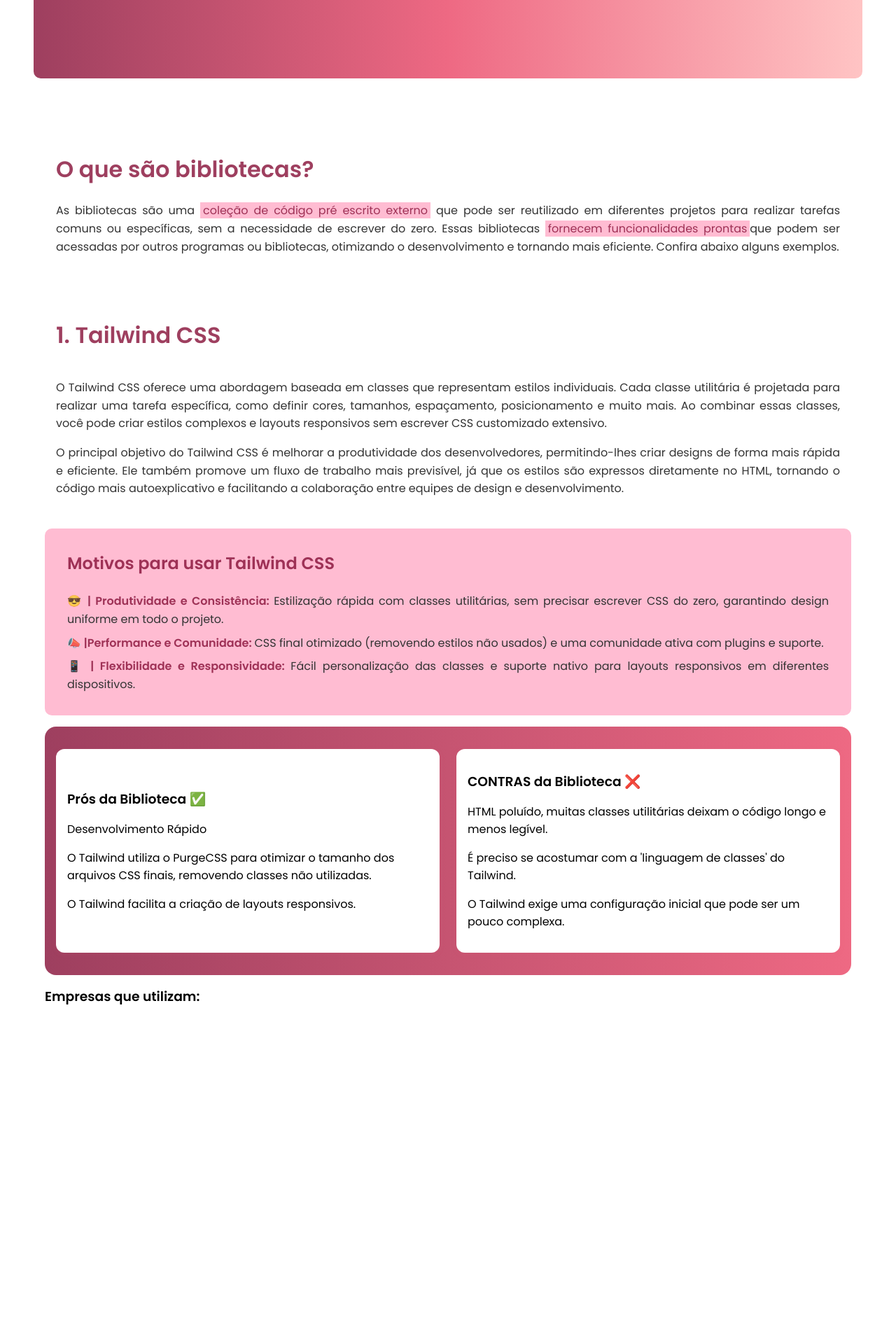
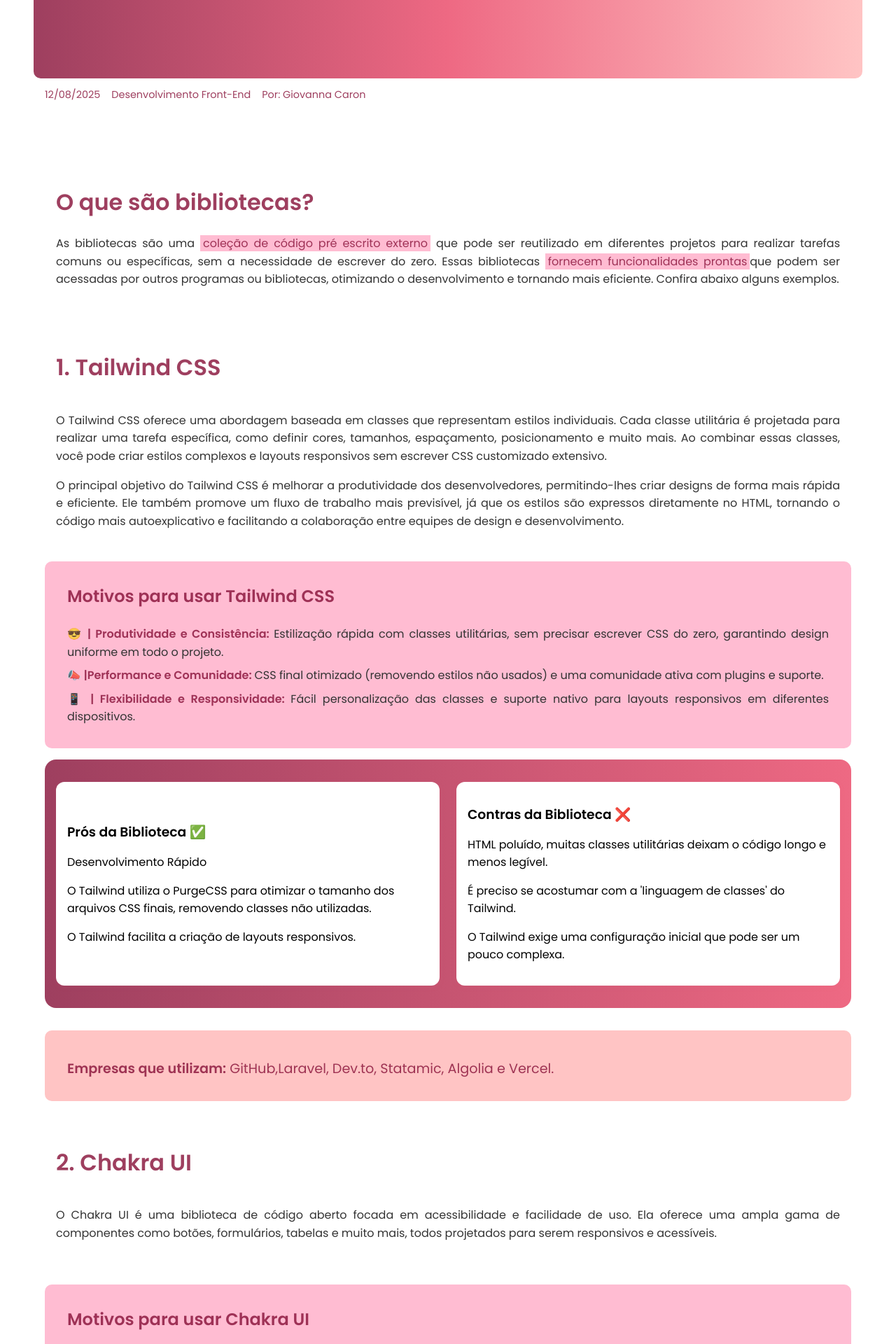
Before and after one commit to gihcaron/ATV04-Front, a Next.js app: page /routes/Bibliotecas in a window 1280 px wide. Shown: the part 460-2380 px from the top of the page at 70% size. Before the commit the page ends 1898 px from the top, so only its background shows below. Built offline with nearby package versions, Linux system fonts and the light colour scheme.

Commit message:
Feat: Add content

```diff
--- /dev/null
+++ b/src/app/componentes/Empresas.jsx
@@ -0,0 +1,13 @@
+"use client";
+
+import React from "react";
+import Image from "next/image";
+import styles from "./Empresas.module.css";
+
+export default function Empresas({ EmpresasName }) {
+  return(
+           <div className={styles.EmpresasContainer}>
+        <h3 className={styles.EmpresasText}><span  className={styles.EmpresasUnderlineText}>Empresas que utilizam:</span> {EmpresasName} </h3>
+      </div>
+  )
+}
--- /dev/null
+++ b/src/app/componentes/Empresas.module.css
@@ -0,0 +1,27 @@
+.EmpresasContainer{
+   display: flex;
+   flex-direction: column;
+   align-items: flex-start;
+   justify-content: center;
+   margin-left: 4rem;
+   margin-right: 4rem;
+   margin-top: 2rem;
+   margin-bottom: 2rem;
+   padding: 2rem;
+    background-color:  #ffc4c4;
+   border-radius: 10px;
+}
+
+.EmpresasUnderlineText{
+   font-size: 1.2rem;
+   font-weight: 500;
+   color: #850e36cb;
+   margin-top: 0.5rem;
+}
+
+.EmpresasText{
+      font-size: 1.2rem;
+   font-weight: 200;
+   color: #850e36cb;
+   margin-top: 0.5rem;
+}
--- a/src/app/componentes/Header.jsx
+++ b/src/app/componentes/Header.jsx
@@ -17,7 +17,7 @@
             <a href="#" className={styles.navLink}>Meta-framework</a>
           </li>
           <li className={styles.navItem}>
-            <a href="#" className={styles.navLink}>Bibliotecas de Estilos</a>
+            <a href="/routes/Bibliotecas" className={styles.navLink}>Bibliotecas de Estilos</a>
           </li>
           <li className={styles.navItem}>
             <a href="/Next15" className={styles.navLink}>Next.js 15</a>
--- a/src/app/componentes/ProseContras.jsx
+++ b/src/app/componentes/ProseContras.jsx
@@ -18,7 +18,7 @@
         </div>
 
         <div className={styles.ContrasContainer}>
-          <h3 className={styles.BibliotecasTitles}>CONTRAS da Biblioteca ❌</h3>
+          <h3 className={styles.BibliotecasTitles}>Contras da Biblioteca ❌</h3>
           <p className={styles.contentText}>{MotivoCon1} </p>
           <p className={styles.contentText}>{MotivoCon2} </p>
           <p className={styles.contentText}>{MotivoCon3} </p>
--- a/src/app/routes/Bibliotecas/bibliotecas.module.css
+++ b/src/app/routes/Bibliotecas/bibliotecas.module.css
@@ -14,7 +14,7 @@
     margin-left: 3rem;
     margin-right: 3rem;
     margin-top: 8%;
-    margin-bottom: 4%;
+    margin-bottom: 1%;
     padding: 2rem;
     border-radius: 10px;
 }
@@ -50,6 +50,19 @@
     font-weight: 300;
     color: #fff;
     margin-top: 0.5rem;
+}
+
+.author{
+    display: flex;
+    margin-left: 4rem;
+    margin-bottom: 4rem;
+    gap: 1rem;
+}
+
+.authorSettings{
+    font-size: 0.9rem;
+    font-weight: 300;
+    color: #850e36cb;
 }
 
 .contentContainer{
@@ -100,8 +113,3 @@
     font-weight: 700;
     color: #850e36cb;
 }
-
-.EmpresasContainer{
-   margin-left: 4rem;
-    margin-right: 4rem;
-}
--- a/src/app/routes/Bibliotecas/page.jsx
+++ b/src/app/routes/Bibliotecas/page.jsx
@@ -10,6 +10,7 @@
 import BibliotecaDescription from "../../componentes/BibliotecaDescription";
 import BibliotecasUso from "../../componentes/BibliotecasUso";
 import ProseContras from "../../componentes/ProseContras";
+import Empresas from "../../componentes/Empresas";
 
 export default function Bibliotecas() {
   return (
@@ -23,6 +24,12 @@
           Uma coleção de componentes reutilizáveis para estilização de
           aplicações.
         </p>
+      </div>
+      <div className={styles.author}>
+        <p className={styles.authorSettings}>12/08/2025</p>
+        <p className={styles.authorSettings}>Desenvolvimento Front-End</p>
+        <p className={styles.authorSettings}>Por: Giovanna Caron</p>
+
       </div>
 
       <div className={styles.contentContainer}>
@@ -80,7 +87,6 @@
           suporte nativo para layouts responsivos em diferentes dispositivos."
       />
 
-
       {/* Prós e contras */}
       <ProseContras
         MotivoPro1="Desenvolvimento Rápido"
@@ -93,13 +99,126 @@
 
       {/* Empresas que usam */}
 
-      <div className={styles.EmpresasContainer}>
-        <h3>Empresas que utilizam: </h3>
-      </div>
+      <Empresas EmpresasName="GitHub,Laravel, Dev.to, Statamic, Algolia e Vercel." />
 
-      <div className={styles.BibliotecasGrid}>
-        <div className={styles.Bibliotecas}>{/* <BibliotecasCard /> */}</div>
-      </div>
+      {/* Chakra */}
+
+      <BibliotecaDescription
+        BibliotecaName="2. Chakra UI"
+        Description="O Chakra UI é uma biblioteca de código aberto focada em acessibilidade e facilidade de uso. Ela oferece uma ampla gama de componentes como botões, formulários, tabelas e muito mais, todos projetados para serem responsivos e acessíveis."
+      />
+
+      <BibliotecasUso
+        BibliotecaName="Chakra UI"
+        Motivo1="🌟 | Simplicidade:"
+        Description1="A interface do usuário do Chakra é simples de usar e entender, reduzindo a curva de aprendizado e permitindo que os desenvolvedores se concentrem no desenvolvimento."
+        Motivo2="⚡ | Acessibilidade : "
+        Description2="O Chakra UI foi criado pensando na acessibilidade."
+        Motivo3="🎨 |Personalização : "
+        Description3="Todos os estilos de componentes podem ser substituídos ou estendidos por meio de propriedades de estilo. Você pode personalizar facilmente o componente, incluindo detalhes como cores e espaçamento."
+      />
+
+      {/* Prós e contras */}
+      <ProseContras
+        MotivoPro1="Fácil de usar e aprender, permitindo que desenvolvedores criem interfaces de usuário rapidamente. "
+        MotivoPro2="Chakra UI se integra bem com outras ferramentas populares, como o Next.js e o TypeScript, simplificando o desenvolvimento em diferentes ambientes. "
+        MotivoPro3="A biblioteca foi projetada com foco em acessibilidade, seguindo padrões como WAI-ARIA."
+        MotivoCon1="Se não for utilizada com cuidado, a criação de componentes grandes e complexos pode tornar o código mais difícil de manter. "
+        MotivoCon2="Para projetos muito pequenos, a biblioteca pode ser mais do que o necessário."
+        MotivoCon3="Limitações na identificação de estilos personalizados"
+      />
+
+      <Empresas EmpresasName="Coinbase, Brex, Twilio Paste" />
+
+      {/* Atnd */}
+
+      <BibliotecaDescription
+        BibliotecaName="3. Ant Design"
+        Description="O Ant Design para a web é uma biblioteca de componentes React que já vem com um conjunto de estilos e um sistema de design bem definido. Em vez de estilizar do zero, você usa os componentes prontos e os personaliza."
+      />
+
+      <BibliotecasUso
+        BibliotecaName="Ant Design"
+        Motivo1="🌟 | Componentes Estilizados:"
+        Description1="Não é estilo do zero, é uma biblioteca de componentes que já vêm com estilos."
+        Motivo2="⚡ | Tempo de Desenvolvimento : "
+        Description2="Reduz drasticamente o tempo de desenvolvimento, pois você não precisa construir componentes de UI básicos."
+        Motivo3="🎨 | Consistência Visual : "
+        Description3="A sua grande vantagem é garantir a consistência visual em todo o projeto.        "
+      />
+
+      {/* Prós e contras */}
+      <ProseContras
+        MotivoPro1="Qualidade profissional: Componentes robustos e acessíveis, ideais para empresas. "
+        MotivoPro2="Acelera o desenvolvimento: Componentes prontos economizam muito tempo."
+        MotivoPro3="Temas flexíveis: Fácil de adaptar as cores e fontes de forma global."
+        MotivoCon1="É muito robusto para necessidades simples. "
+        MotivoCon2="Pode não se adequar a todos os projetos criativos."
+        MotivoCon3="Pode aumentar o tamanho do seu aplicativo."
+      />
+
+      <Empresas EmpresasName=" Alibaba, Baidu e Yuque." />
+
+      {/* Mantine */}
+
+      <BibliotecaDescription
+        BibliotecaName="4. Mantine"
+        Description="O Mantine é uma biblioteca de componentes de interface moderna e rica em funcionalidades, projetada para ser responsiva, acessível e altamente personalizável. Ela traz não apenas componentes de UI prontos, mas também hooks úteis para lidar com formulários, notificações, modais e muito mais, o que torna o desenvolvimento mais rápido e consistente."
+      />
+
+      <BibliotecasUso
+        BibliotecaName="Mantine"
+        Motivo1="🌟 | Componentes Ricos:"
+        Description1="Oferece uma vasta coleção de componentes modernos como tabelas, calendários, gráficos e controles de formulário avançados."
+        Motivo2="⚡ | Hooks Integrados: : "
+        Description2="Inclui hooks práticos para lidar com estado, formulários e interações comuns, reduzindo a necessidade de bibliotecas externas."
+        Motivo3="🎨 | Responsividade: : "
+        Description3="Suporte nativo a breakpoints e estilos responsivos."
+      />
+
+      {/* Prós e contras */}
+      <ProseContras
+        MotivoPro1="Grande variedade de componentes prontos, economizando tempo no desenvolvimento."
+        MotivoPro2="Hooks utilitários que ajudam em lógica comum (ex: useForm, useDisclosure)."
+        MotivoPro3="Fácil integração com Next.js e TypeScript."
+        MotivoCon1="Por ser uma biblioteca mais nova em comparação com o Material UI, a comunidade ainda é menor."
+        MotivoCon2="Pode adicionar sobrecarga desnecessária em projetos muito pequenos."
+        MotivoCon3="Alguns componentes avançados exigem aprendizado adicional para aproveitar todo o potencial."
+      />
+
+      <Empresas EmpresasName="Meta (em projetos internos), ByteDance, e diversas startups na Europa e América do Norte." />
+
+      {/* Next UI */}
+
+      <BibliotecaDescription
+        BibliotecaName="
+5. NextUI"
+        Description="O NextUI é uma biblioteca moderna de componentes de interface construída especialmente com foco no Next.js. Ela oferece componentes minimalistas, bonitos e altamente personalizáveis, com suporte nativo ao modo escuro e foco em performance. O objetivo principal é proporcionar uma excelente experiência para desenvolvedores, mantendo a simplicidade no uso."
+      />
+
+      <BibliotecasUso
+        BibliotecaName="NextUI"
+        Motivo1="🌟 | Integração Perfeita com Next.js:"
+        Description1="Projetada para funcionar de forma otimizada no ecossistema Next.js."
+        Motivo2="⚡ | Performance:"
+        Description2="Inclui hooks práticos para lidar com estado, formulários e interações comuns, reduzindo a necessidade de bibliotecas externas."
+        Motivo3="🎨 | Responsividade: : "
+        Description3="Componentes leves e otimizados, garantindo carregamento rápido.
+Alto Nível de Customização: Permite ajustar estilos, cores, tipografia e temas de forma simples."
+      />
+
+      {/* Prós e contras */}
+      <ProseContras
+        MotivoPro1="Boa integração com TypeScript e Next.js."
+        MotivoPro2="API clara e fácil de usar, acelerando o desenvolvimento."
+        MotivoPro3="Componentes leves e otimizados, garantindo carregamento rápido."
+        MotivoCon1="Comunidade ainda em crescimento, com menos exemplos e plugins disponíveis."
+        MotivoCon2="Projetos grandes podem exigir complementação com outras bibliotecas."
+        MotivoCon3="Alguns componentes avançados podem exigir aprendizado adicional para serem utilizados de forma eficaz."
+      />
+
+      <Empresas EmpresasName="Vercel (criadora do Next.js), startups e projetos de showcase no ecossistema React/Next.js." />
+
     </div>
   );
 }
```
Lines whose indentation alone changed are shown as unchanged.
